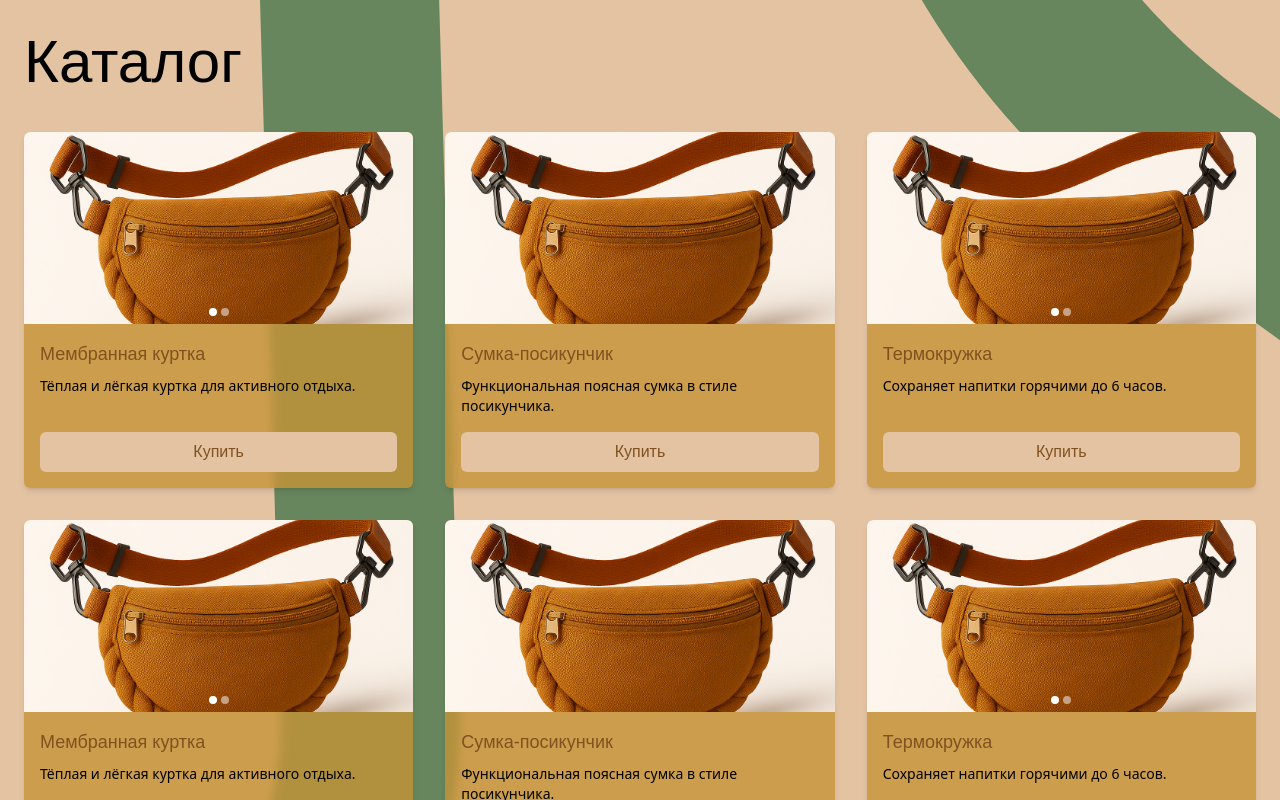
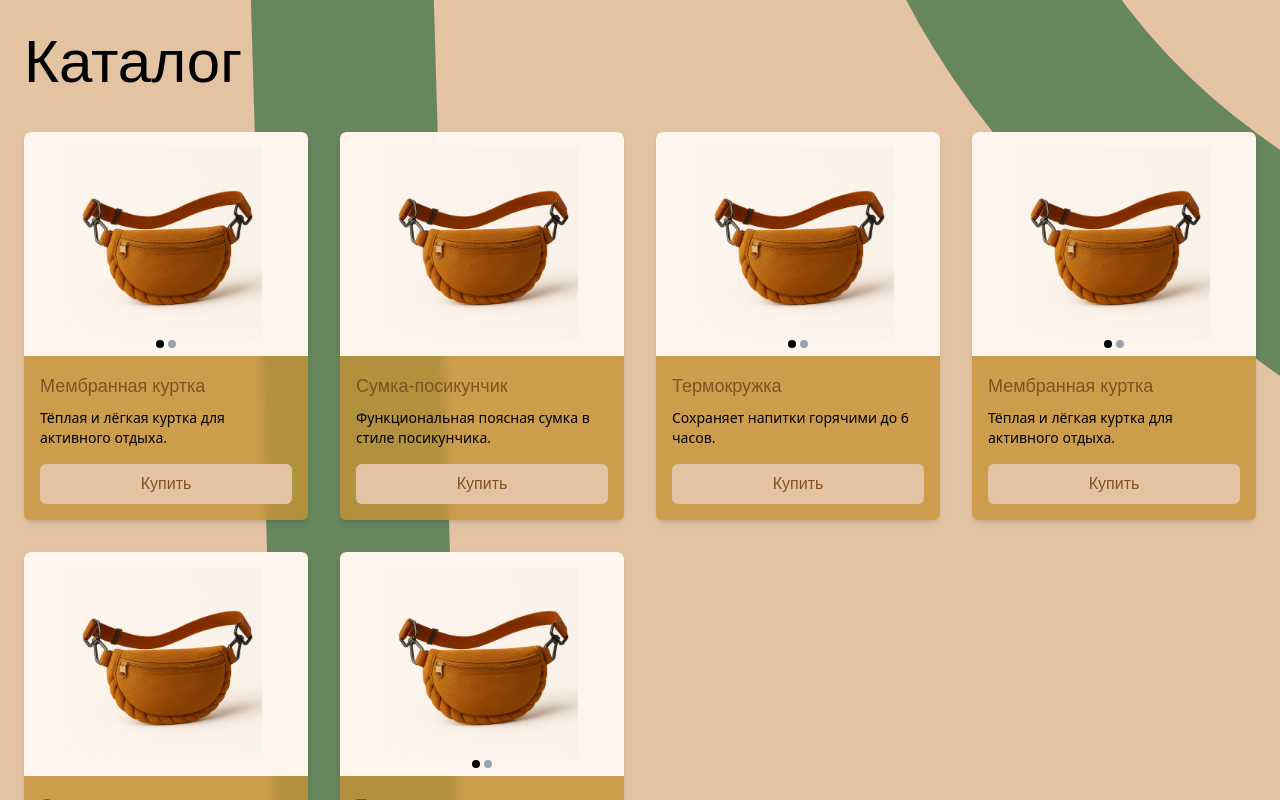
Before and after one commit to CVH4OYC/posi_kun4ik, a React (Create React App) app in the folder app/: page / in a window 1280 px wide. Shown: the part 1820-2620 px from the top of the page. Built offline with nearby package versions, Linux system fonts and the light colour scheme; a web font is replaced by a local one.

Commit message:
Изменена сетка и цвет карточек

```diff
--- a/app/src/components/Catalog/CatalogDesktop.tsx
+++ b/app/src/components/Catalog/CatalogDesktop.tsx
@@ -12,7 +12,7 @@ const CatalogDesktop: React.FC<Props> = ({ products }) => {
       <div className="max-w-screen-xl mx-auto">
         <h1 className="text-6xl font-ruslan text-black mb-10">Каталог</h1>
 
-        <div className="grid grid-cols-1 sm:grid-cols-2 lg:grid-cols-3 gap-8">
+        <div className="grid grid-cols-2 sm:grid-cols-3 lg:grid-cols-4 gap-8">
           {products.map((product) => (
             <ProductCard key={product.id} product={product} />
           ))}
--- a/app/src/components/Catalog/CatalogMobile.tsx
+++ b/app/src/components/Catalog/CatalogMobile.tsx
@@ -12,7 +12,7 @@ const CatalogMobile: React.FC<Props> = ({ products }) => {
       <div className="max-w-screen-md mx-auto">
         <h1 className="text-4xl font-ruslan text-black mb-8 text-center">Каталог</h1>
 
-        <div className="flex flex-col gap-6">
+        <div className="grid grid-cols-2 gap-6">
           {products.map((product) => (
             <ProductCard key={product.id} product={product} />
           ))}
--- a/app/src/components/ProductCard/ProductImageCarousel.tsx
+++ b/app/src/components/ProductCard/ProductImageCarousel.tsx
@@ -1,6 +1,6 @@
 // src/components/ProductCard/ProductImageCarousel.tsx
 import React from "react";
-import { ProductVariant } from "../../types/product"; // Добавьте этот импорт
+import { ProductVariant } from "../../types/product";
 
 interface Props {
   variants: ProductVariant[];
@@ -21,11 +21,12 @@ const ProductImageCarousel: React.FC<Props> = ({
   const currentVariant = variants[currentVariantIndex];
 
   return (
-    <div className="relative group">
+    <div className="relative group flex items-center justify-center bg-[#fef6ee] rounded-t-md min-h-[200px]">
+      <div className="relative w-full h-full flex items-center justify-center p-4">
         <img
           src={currentVariant.image}
           alt={alt}
-        className="w-full h-48 object-cover"
+          className="max-w-full max-h-48 object-scale-down" // изменено на object-scale-down
         />
 
         {/* Стрелки для переключения */}
@@ -33,18 +34,19 @@ const ProductImageCarousel: React.FC<Props> = ({
           <>
             <button
               onClick={onPrev}
-            className="absolute left-2 top-1/2 transform -translate-y-1/2 bg-black/50 text-white p-2 rounded-full opacity-0 group-hover:opacity-100 transition-opacity duration-200"
+              className="absolute left-2 top-1/2 transform -translate-y-1/2 bg-black/50 text-white p-2 rounded-full opacity-0 group-hover:opacity-100 transition-opacity duration-200 z-10"
             >
               ‹
             </button>
             <button
               onClick={onNext}
-            className="absolute right-2 top-1/2 transform -translate-y-1/2 bg-black/50 text-white p-2 rounded-full opacity-0 group-hover:opacity-100 transition-opacity duration-200"
+              className="absolute right-2 top-1/2 transform -translate-y-1/2 bg-black/50 text-white p-2 rounded-full opacity-0 group-hover:opacity-100 transition-opacity duration-200 z-10"
             >
               ›
             </button>
           </>
         )}
+      </div>
 
       {/* Индикатор текущей вариации */}
       {hasMultipleVariants && (
@@ -53,7 +55,7 @@ const ProductImageCarousel: React.FC<Props> = ({
             <div
               key={index}
               className={`w-2 h-2 rounded-full ${
-                index === currentVariantIndex ? 'bg-white' : 'bg-white/50'
+                index === currentVariantIndex ? 'bg-black' : 'bg-gray-400'
               }`}
             />
           ))}
```
Lines whose indentation alone changed are shown as unchanged.
